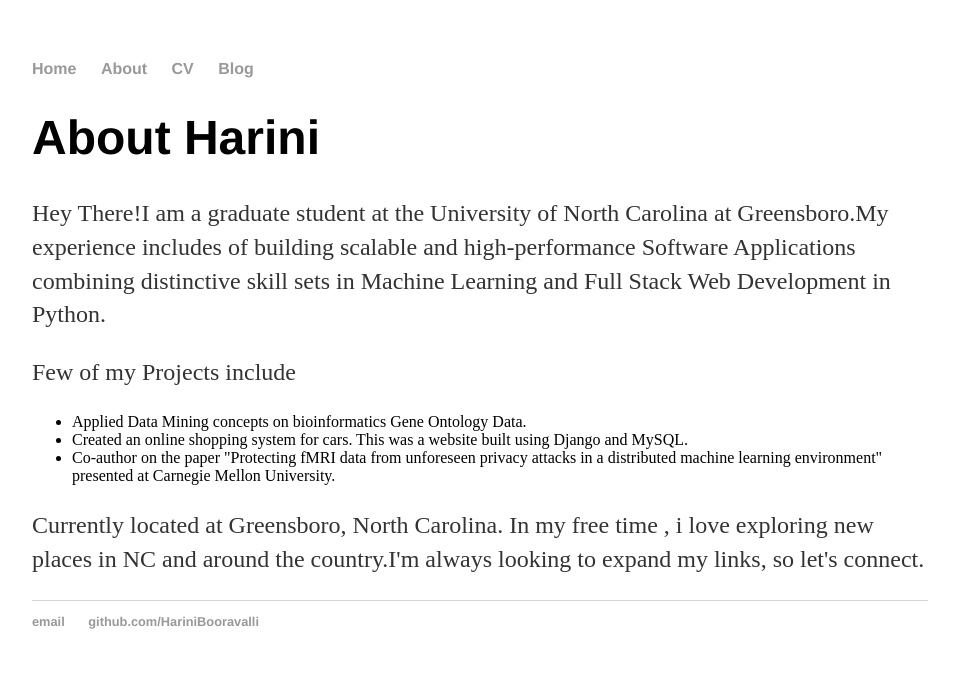
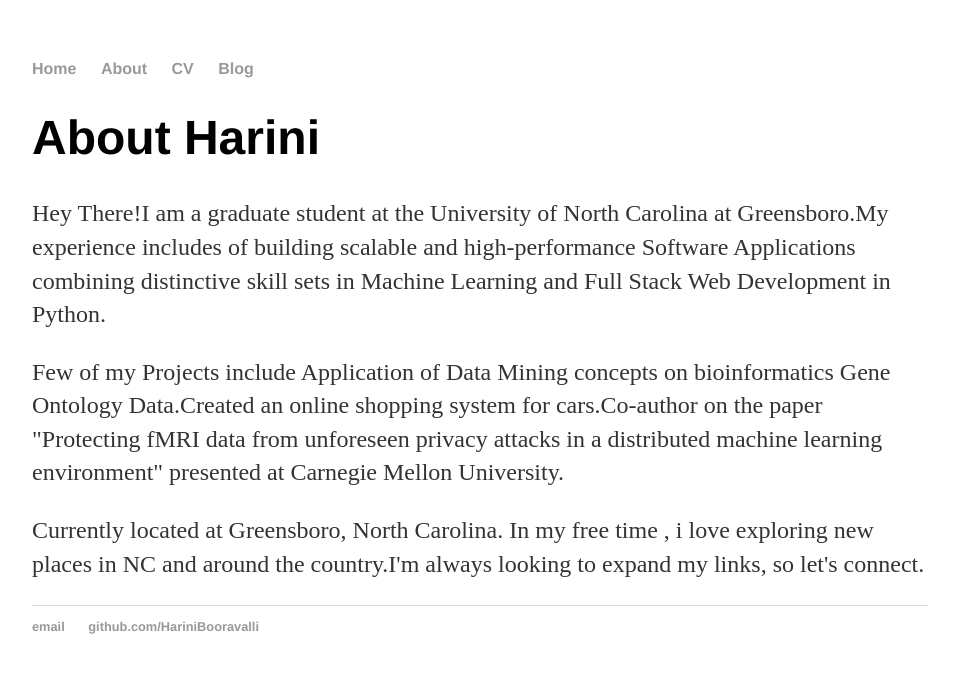
Before and after one commit to HariniBooravalli/HariniBooravalli.github.io, a Jekyll site: the page built from about/index.html, in a window 1280 px wide. Shown: the top 673 px of the page, without its empty margins (160-1119 px from the left). Built offline with Jekyll 4.4.1, drawn with Linux system fonts in a browser that asks for light colours.

Commit message:
Update index.html

```diff
--- a/about/index.html
+++ b/about/index.html
@@ -5,11 +5,7 @@ title: About Harini
 	<h1>{{ page.title }}</h1>
 
 <p>Hey There!I am a graduate student at the University of North Carolina at Greensboro.My experience includes of building scalable and high-performance Software Applications combining distinctive skill sets in Machine Learning and Full Stack Web Development in Python.</p>
-<p>Few of my Projects include</p>
-<ul>
-	<li>Applied Data Mining concepts on bioinformatics Gene Ontology Data.</li>
-	<li>Created an online shopping system for cars. This was a website built using Django and MySQL.</li>
-	<li>Co-author on the paper "Protecting fMRI data from unforeseen privacy attacks in a distributed machine learning environment" presented at Carnegie Mellon University.</li>
 
-</ul>
+<p>Few of my Projects include Application of  Data Mining concepts on bioinformatics Gene Ontology Data.Created an online shopping system for cars.Co-author on the paper "Protecting fMRI data from unforeseen privacy attacks in a distributed machine learning environment" presented at Carnegie Mellon University.</p>
+
 <p>Currently located at Greensboro, North Carolina. In my free time , i love exploring new places in NC and around the country.I'm always looking to expand my links, so let's connect.</p>
```
